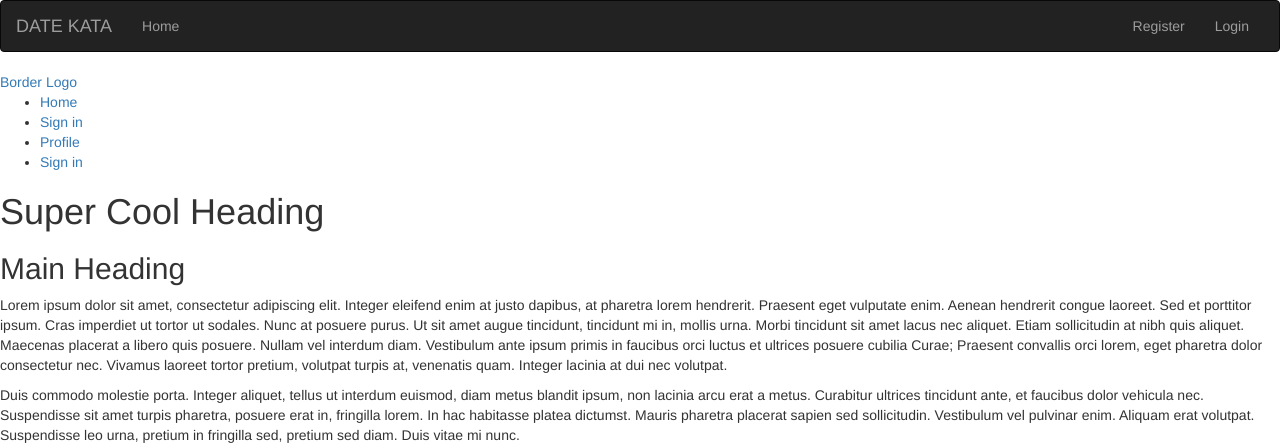
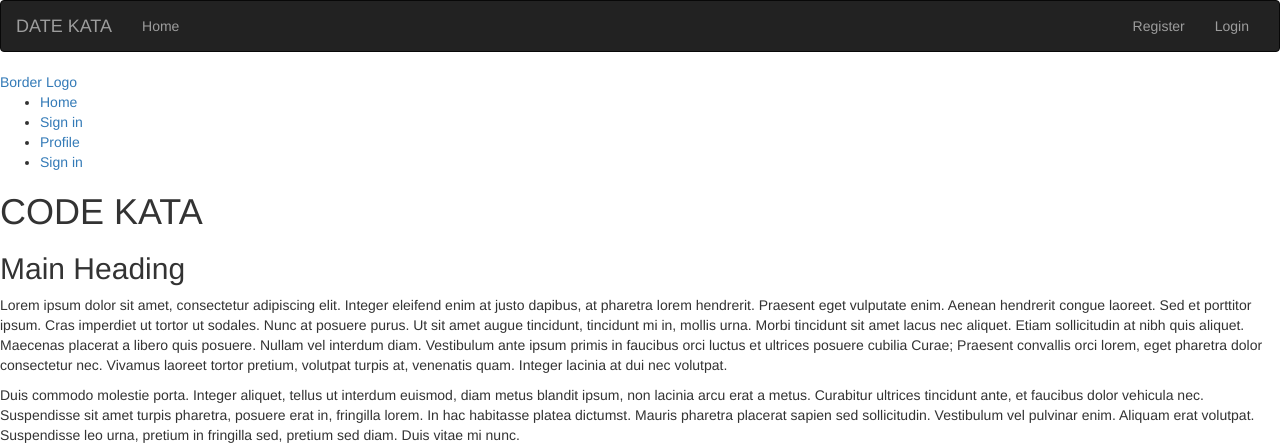
Before and after one commit to leskeylevy/datekata, a Python web app: template app/templates/index.html in a window 1280 px wide. Shown: the top 447 px of the page. Run offline with Jinja, Linux system fonts and the light colour scheme; the template is opened without the code that fills it, so the values that code supplies are empty; some libraries are stand-ins or nearby versions.

Commit message:
index.html landing page added

```diff
--- a/app/templates/index.html
+++ b/app/templates/index.html
@@ -17,7 +17,7 @@
 <header>
   <section class="intro-background"></section>
   <article class="intro-heading">
-    <h1>Super Cool Heading</h1>
+    <h1>CODE KATA </h1>
     <figure class="logo-heading"><div></div></figure>
   </article>
 </header>
```
